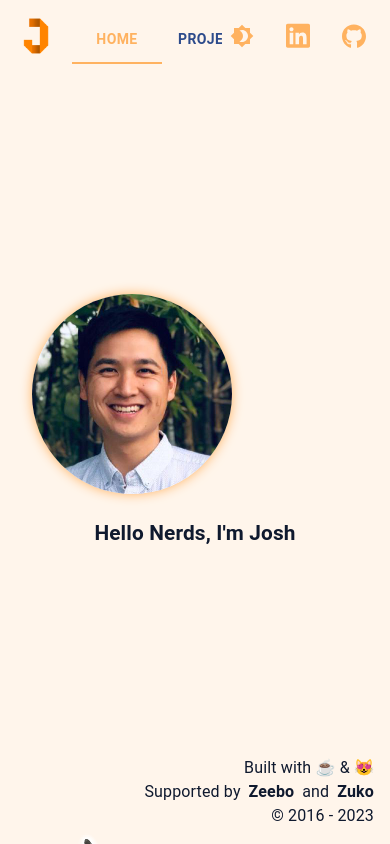
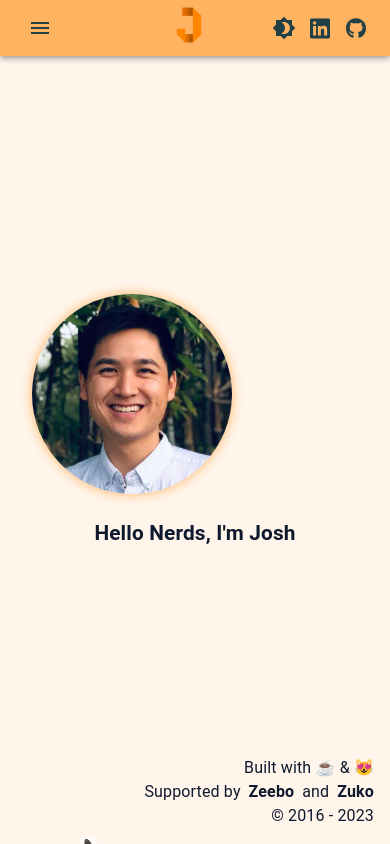
Before and after one commit to jwu910/joshuawudotme, a React (Create React App) app: page / in a window 390 px wide. Built offline with nearby package versions, Linux system fonts and the light colour scheme.

Commit message:
chore: add unused theme file, update theme colors, add responsive nav

```diff
--- a/src/components/Navbar.tsx
+++ b/src/components/Navbar.tsx
@@ -1,18 +1,47 @@
+import React from "react";
 import Brightness4Icon from "@mui/icons-material/Brightness4";
 import Brightness7Icon from "@mui/icons-material/Brightness7";
 import {
+  AppBar,
   Box,
+  Container,
   IconButton,
   Link,
+  Menu,
+  MenuItem,
   Stack,
   Tab,
   Tabs,
+  Toolbar,
   useTheme,
 } from "@mui/material";
+import MenuIcon from "@mui/icons-material/Menu";
 import logo from "../assets/wu_logo.png";
 import { Link as RouterLink, matchPath, useLocation } from "react-router-dom";
 import { useContext } from "react";
 import { ThemeContext } from "../context/theme";
+
+interface NavItem {
+  to: string;
+  label: string;
+  disabled?: boolean;
+}
+
+const NAV_ITEMS: NavItem[] = [
+  {
+    to: "/",
+    label: "Home",
+  },
+  {
+    to: "/projects",
+    label: "Projects",
+  },
+  {
+    to: "/contact",
+    label: "Contact",
+    disabled: true,
+  },
+];
 
 const Navbar = () => {
   const theme = useTheme();
@@ -34,63 +63,118 @@ const Navbar = () => {
   const routeMatch = useRouteMatch(["/projects", "/contact", "/"]);
   const currentTab = routeMatch?.pattern?.path;
   const iconStyles = {
-    height: "40px",
-    width: "40px",
-    m: 0,
+    height: { xs: "36px", md: "40px" },
+    width: { xs: "36px", md: "40px" },
+    m: { xs: 0, md: 0 },
     display: "flex",
   };
 
-  return (
-    <Box
-      component="header"
-      sx={{
-        display: "flex",
-        height: "auto",
-        p: 2,
-        position: "absolute",
-        width: "100vw",
-      }}
-    >
+  const [anchorElNav, setAnchorElNav] = React.useState<null | HTMLElement>(
+    null
+  );
+
+  const handleOpenNavMenu = (event: React.MouseEvent<HTMLElement>) => {
+    setAnchorElNav(event.currentTarget);
+  };
+
+  const handleCloseNavMenu = () => {
+    setAnchorElNav(null);
+  };
+
+  const MyIcon = () => (
     <Link href="https://joshuawu.me">
       <img src={logo} height="40" alt="logo" />
     </Link>
+  );
 
-      <Tabs sx={{ ml: 2 }} value={currentTab}>
+  return (
+    <AppBar>
+      <Container maxWidth="xl">
+        <Toolbar disableGutters sx={{ justifyContent: "space-between" }}>
+          <Box sx={{ display: { xs: "none", md: "flex" }, mr: 1 }}>
+            <MyIcon />
+          </Box>
+
+          <Tabs
+            sx={{
+              ml: { md: 2 },
+              flexGrow: 1,
+              display: { xs: "none", md: "flex" },
+            }}
+            value={currentTab}
+          >
+            {NAV_ITEMS.map((navItem) => {
+              return (
                 <Tab
                   component={RouterLink}
-          label="Home"
+                  label={navItem.label}
+                  to={navItem.to}
+                  disabled={!!navItem?.disabled}
                   sx={{ fontWeight: "bold" }}
-          to="/"
-          value="/"
-          />
-        <Tab
+                ></Tab>
+              );
+            })}
+          </Tabs>
+
+          <Box sx={{ display: { xs: "flex", md: "none" } }}>
+            <IconButton
+              size="large"
+              aria-label="account of current user"
+              aria-controls="menu-appbar"
+              aria-haspopup="true"
+              onClick={handleOpenNavMenu}
+              color="secondary"
+            >
+              <MenuIcon />
+            </IconButton>
+            <Menu
+              id="menu-appbar"
+              anchorEl={anchorElNav}
+              anchorOrigin={{
+                vertical: "bottom",
+                horizontal: "left",
+              }}
+              keepMounted
+              transformOrigin={{
+                vertical: "top",
+                horizontal: "left",
+              }}
+              open={Boolean(anchorElNav)}
+              onClose={handleCloseNavMenu}
+              sx={{
+                display: { xs: "block", md: "none" },
+              }}
+            >
+              {NAV_ITEMS.map((navItem) => {
+                return (
+                  <MenuItem
                     component={RouterLink}
-          label="Projects"
-          sx={{ fontWeight: "bold" }}
-          to="/projects"
-          value="/projects"
-        />
-        <Tab
-          component={RouterLink}
-          disabled
-          label="Contact"
-          sx={{ fontWeight: "bold" }}
-          to="/contact"
-          value="/contact"
-        />
-      </Tabs>
+                    key={`${navItem.label}-${navItem.to}`}
+                    to={navItem.to}
+                    disabled={navItem?.disabled}
+                  >
+                    {navItem.label}
+                  </MenuItem>
+                );
+              })}
+            </Menu>
+          </Box>
+
+          <Box sx={{ display: { xs: "flex", md: "none" }, ml: 6 }}>
+            <MyIcon />
+          </Box>
 
           <Stack
             direction="row"
-        sx={{ ml: "auto", verticalAlign: "middle", display: "flex" }}
-        spacing={2}
+            sx={{ verticalAlign: "middle" }}
+            spacing={{ xs: 0, md: 2 }}
           >
             <IconButton
               aria-label="Toggle theme"
               onClick={toggleColorMode}
               sx={{
                 ...iconStyles,
-            color: theme.palette.primary.main,
+                color: theme.palette.secondary.main,
               }}
               title="Toggle theme"
             >
@@ -113,7 +197,7 @@ const Navbar = () => {
               <svg
                 xmlns="http://www.w3.org/2000/svg"
                 viewBox="0 0 448 512"
-            fill={theme.palette.primary.main}
+                fill={theme.palette.secondary.main}
               >
                 <path d="M416 32H31.9C14.3 32 0 46.5 0 64.3v383.4C0 465.5 14.3 480 31.9 480H416c17.6 0 32-14.5 32-32.3V64.3c0-17.8-14.4-32.3-32-32.3zM135.4 416H69V202.2h66.5V416zm-33.2-243c-21.3 0-38.5-17.3-38.5-38.5S80.9 96 102.2 96c21.2 0 38.5 17.3 38.5 38.5 0 21.3-17.2 38.5-38.5 38.5zm282.1 243h-66.4V312c0-24.8-.5-56.7-34.5-56.7-34.6 0-39.9 27-39.9 54.9V416h-66.4V202.2h63.7v29.2h.9c8.9-16.8 30.6-34.5 62.9-34.5 67.2 0 79.7 44.3 79.7 101.9V416z" />
               </svg>
@@ -132,13 +216,15 @@ const Navbar = () => {
               <svg
                 xmlns="http://www.w3.org/2000/svg"
                 viewBox="0 0 496 512"
-            fill={theme.palette.primary.main}
+                fill={theme.palette.secondary.main}
               >
                 <path d="M165.9 397.4c0 2-2.3 3.6-5.2 3.6-3.3.3-5.6-1.3-5.6-3.6 0-2 2.3-3.6 5.2-3.6 3-.3 5.6 1.3 5.6 3.6zm-31.1-4.5c-.7 2 1.3 4.3 4.3 4.9 2.6 1 5.6 0 6.2-2s-1.3-4.3-4.3-5.2c-2.6-.7-5.5.3-6.2 2.3zm44.2-1.7c-2.9.7-4.9 2.6-4.6 4.9.3 2 2.9 3.3 5.9 2.6 2.9-.7 4.9-2.6 4.6-4.6-.3-1.9-3-3.2-5.9-2.9zM244.8 8C106.1 8 0 113.3 0 252c0 110.9 69.8 205.8 169.5 239.2 12.8 2.3 17.3-5.6 17.3-12.1 0-6.2-.3-40.4-.3-61.4 0 0-70 15-84.7-29.8 0 0-11.4-29.1-27.8-36.6 0 0-22.9-15.7 1.6-15.4 0 0 24.9 2 38.6 25.8 21.9 38.6 58.6 27.5 72.9 20.9 2.3-16 8.8-27.1 16-33.7-55.9-6.2-112.3-14.3-112.3-110.5 0-27.5 7.6-41.3 23.6-58.9-2.6-6.5-11.1-33.3 2.6-67.9 20.9-6.5 69 27 69 27 20-5.6 41.5-8.5 62.8-8.5s42.8 2.9 62.8 8.5c0 0 48.1-33.6 69-27 13.7 34.7 5.2 61.4 2.6 67.9 16 17.7 25.8 31.5 25.8 58.9 0 96.5-58.9 104.2-114.8 110.5 9.2 7.9 17 22.9 17 46.4 0 33.7-.3 75.4-.3 83.6 0 6.5 4.6 14.4 17.3 12.1C428.2 457.8 496 362.9 496 252 496 113.3 383.5 8 244.8 8zM97.2 352.9c-1.3 1-1 3.3.7 5.2 1.6 1.6 3.9 2.3 5.2 1 1.3-1 1-3.3-.7-5.2-1.6-1.6-3.9-2.3-5.2-1zm-10.8-8.1c-.7 1.3.3 2.9 2.3 3.9 1.6 1 3.6.7 4.3-.7.7-1.3-.3-2.9-2.3-3.9-2-.6-3.6-.3-4.3.7zm32.4 35.6c-1.6 1.3-1 4.3 1.3 6.2 2.3 2.3 5.2 2.6 6.5 1 1.3-1.3.7-4.3-1.3-6.2-2.2-2.3-5.2-2.6-6.5-1zm-11.4-14.7c-1.6 1-1.6 3.6 0 5.9 1.6 2.3 4.3 3.3 5.6 2.3 1.6-1.3 1.6-3.9 0-6.2-1.4-2.3-4-3.3-5.6-2z" />
               </svg>
             </IconButton>
           </Stack>
-    </Box>
+        </Toolbar>
+      </Container>
+    </AppBar>
   );
 };
 
--- /dev/null
+++ b/src/context/_theme.scss
@@ -0,0 +1,111 @@
+// Unused
+
+:root {
+  /* CSS HEX */
+  --oxford-blue: #0f192eff;
+  --light-cyan: #dbf9f4ff;
+  --cadet-blue: #58a4b0ff;
+  --mountbatten-pink: #90708cff;
+  --rajah: #ffb260ff;
+
+  /* CSS HSL */
+  --oxford-blue: hsla(221, 51%, 12%, 1);
+  --light-cyan: hsla(170, 71%, 92%, 1);
+  --cadet-blue: hsla(188, 36%, 52%, 1);
+  --mountbatten-pink: hsla(308, 13%, 50%, 1);
+  --rajah: hsla(31, 100%, 69%, 1);
+
+  /* SCSS HEX */
+  $oxford-blue: #0f192e;
+  $light-cyan: #dbf9f4ff;
+  $cadet-blue: #58a4b0ff;
+  $mountbatten-pink: #90708cff;
+  $rajah: #ffb260ff;
+
+  /* SCSS HSL */
+  $oxford-blue: hsla(221, 51%, 12%, 1);
+  $light-cyan: hsla(170, 71%, 92%, 1);
+  $cadet-blue: hsla(188, 36%, 52%, 1);
+  $mountbatten-pink: hsla(308, 13%, 50%, 1);
+  $rajah: hsla(31, 100%, 69%, 1);
+
+  /* SCSS RGB */
+  $oxford-blue: rgba(15, 25, 46, 1);
+  $light-cyan: rgba(219, 249, 244, 1);
+  $cadet-blue: rgba(88, 164, 176, 1);
+  $mountbatten-pink: rgba(144, 112, 140, 1);
+  $rajah: rgba(255, 178, 96, 1);
+
+  /* SCSS Gradient */
+  $gradient-top: linear-gradient(
+    0deg,
+    #0f192eff,
+    #dbf9f4ff,
+    #58a4b0ff,
+    #90708cff,
+    #ffb260ff
+  );
+  $gradient-right: linear-gradient(
+    90deg,
+    #0f192eff,
+    #dbf9f4ff,
+    #58a4b0ff,
+    #90708cff,
+    #ffb260ff
+  );
+  $gradient-bottom: linear-gradient(
+    180deg,
+    #0f192eff,
+    #dbf9f4ff,
+    #58a4b0ff,
+    #90708cff,
+    #ffb260ff
+  );
+  $gradient-left: linear-gradient(
+    270deg,
+    #0f192eff,
+    #dbf9f4ff,
+    #58a4b0ff,
+    #90708cff,
+    #ffb260ff
+  );
+  $gradient-top-right: linear-gradient(
+    45deg,
+    #0f192eff,
+    #dbf9f4ff,
+    #58a4b0ff,
+    #90708cff,
+    #ffb260ff
+  );
+  $gradient-bottom-right: linear-gradient(
+    135deg,
+    #0f192eff,
+    #dbf9f4ff,
+    #58a4b0ff,
+    #90708cff,
+    #ffb260ff
+  );
+  $gradient-top-left: linear-gradient(
+    225deg,
+    #0f192eff,
+    #dbf9f4ff,
+    #58a4b0ff,
+    #90708cff,
+    #ffb260ff
+  );
+  $gradient-bottom-left: linear-gradient(
+    315deg,
+    #0f192eff,
+    #dbf9f4ff,
+    #58a4b0ff,
+    #90708cff,
+    #ffb260ff
+  );
+  $gradient-radial: radial-gradient(
+    #0f192eff,
+    #dbf9f4ff,
+    #58a4b0ff,
+    #90708cff,
+    #ffb260ff
+  );
+}
--- a/src/context/theme.tsx
+++ b/src/context/theme.tsx
@@ -13,12 +13,14 @@ export const ThemeContext = React.createContext({
 
 const COLORS = {
   BLUEISH_GREEN_DARK: "#214045",
+  BLUEISH_GREEN_LIGHT: "#A5A5A5",
   ORANGE_LIGHTISH: "#FFF5EB",
   PINK_PURPLE_BRIGHT: "#C1AEBE",
   PINK_PURPLE: "#90708C",
   TEAL_DARK: "",
   TEAL: "",
   ZUKOS_BELLY: "#FFB260",
+  ZUKOS_BELLY_LIGHT: "#BFA384",
 };
 
 export default function JWThemeProvider(props: React.PropsWithChildren) {
@@ -61,21 +63,21 @@ export default function JWThemeProvider(props: React.PropsWithChildren) {
           { main: COLORS.PINK_PURPLE_BRIGHT }
         ),
         secondary: getColorModeObj(
-          { main: COLORS.PINK_PURPLE },
+          { main: COLORS.BLUEISH_GREEN_DARK },
           { main: COLORS.ZUKOS_BELLY }
         ),
         info: { main: "#58A4B0" }, // unused
         text: {
           ...(colorMode === "light"
             ? {
-                primary: "#0F192E", // almost black
-                secondary: "#2D4B8B", // darker blue -- change this to something less blue
-                disabled: "#567AC8",
+                primary: "#0F192E",
+                secondary: COLORS.BLUEISH_GREEN_DARK,
+                disabled: COLORS.BLUEISH_GREEN_LIGHT,
               }
             : {
-                primary: "#ACD2D8", // light teal
-                secondary: "#58A4B0", // darker teal
-                disabled: "#41818B",
+                primary: "#ACD2D8",
+                secondary: COLORS.ZUKOS_BELLY,
+                disabled: COLORS.ZUKOS_BELLY_LIGHT,
               }),
         },
         mode: colorMode,
```
Lines whose indentation alone changed are shown as unchanged.
